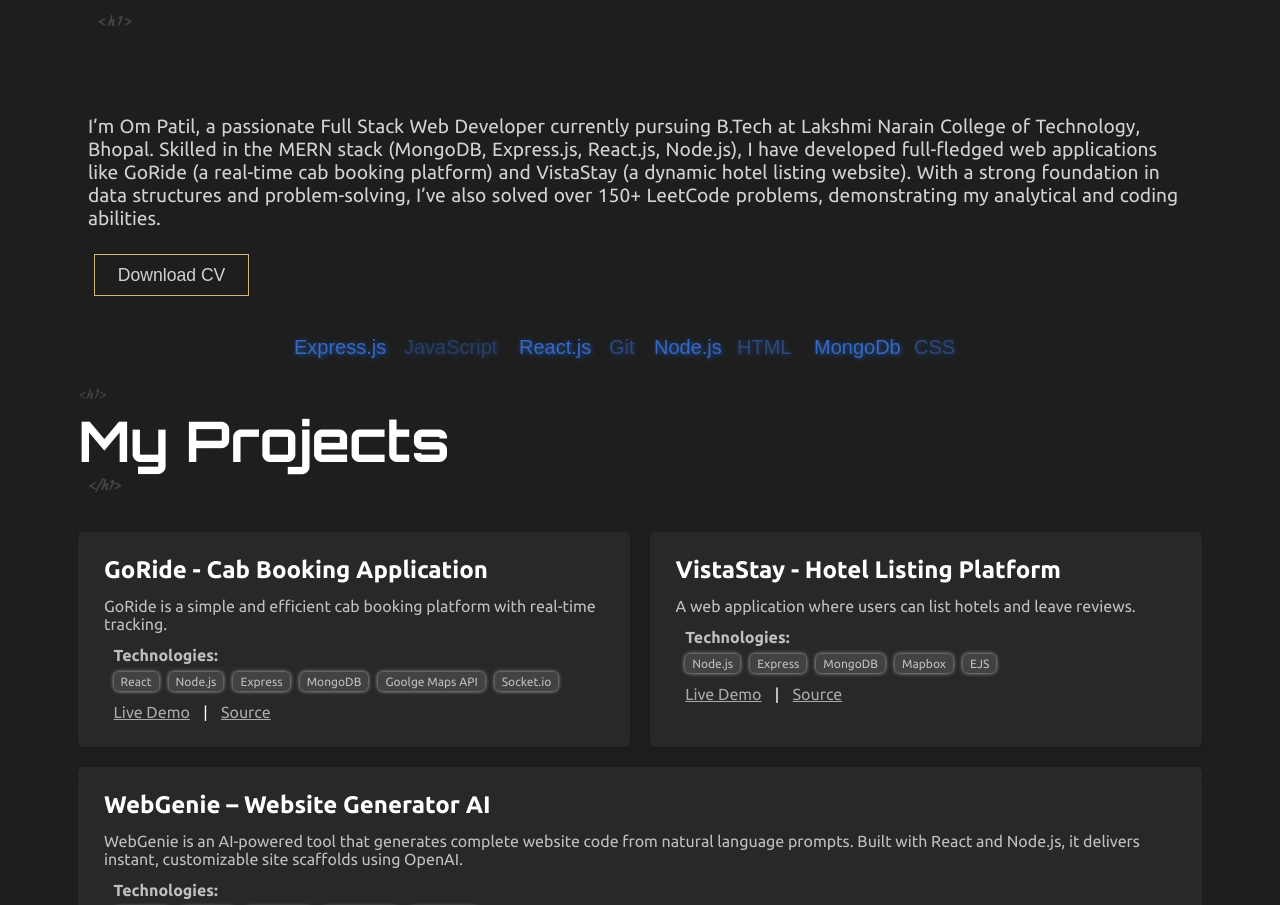
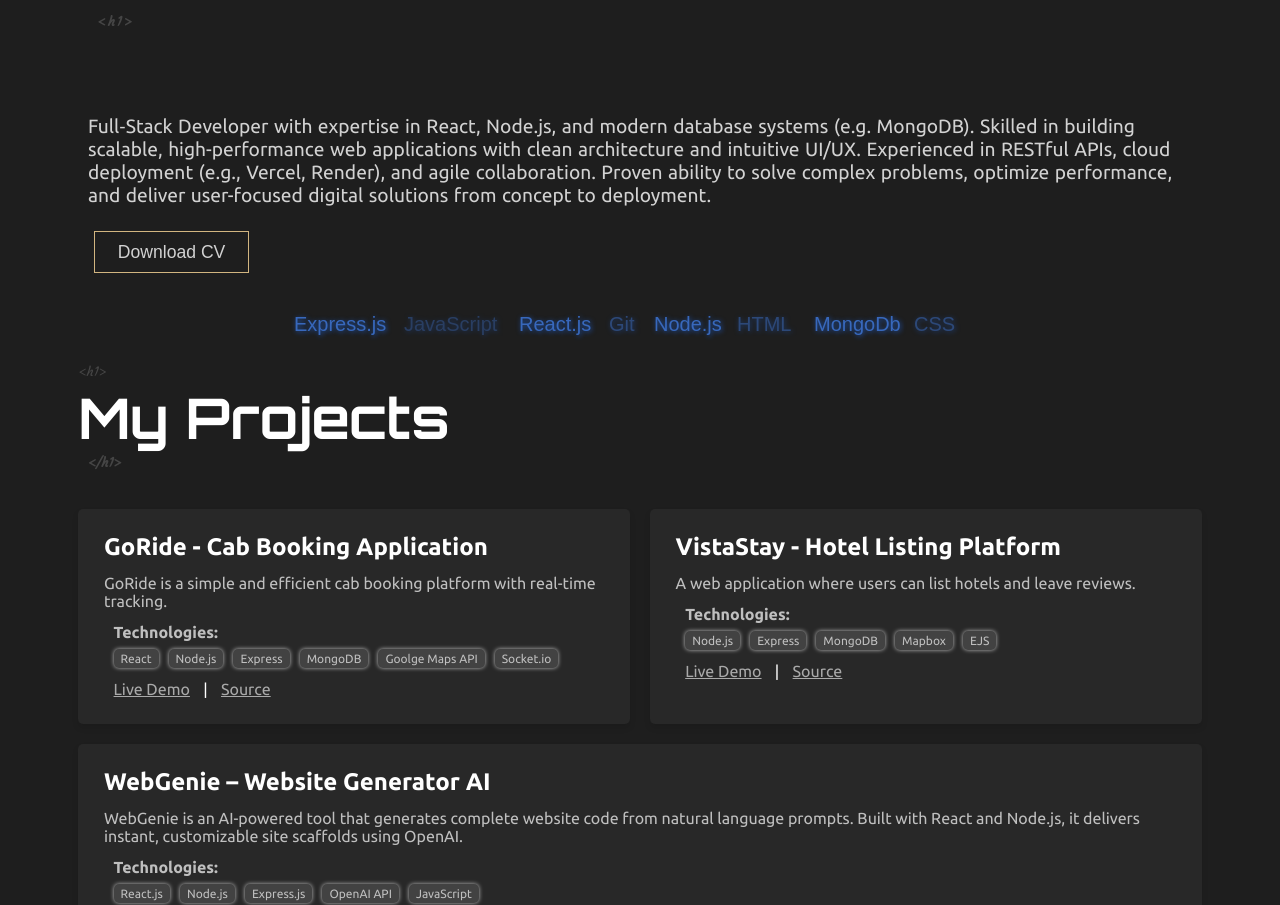
Before and after one commit to om151/Ompatil.dev, a React (Vite) app: page / in a window 1280 px wide. Shown: the part 839-1744 px from the top of the page. Built offline with nearby package versions, Linux system fonts and the light colour scheme; a web font is replaced by a local one.

Commit message:
summary changed

```diff
--- a/src/components/about.jsx
+++ b/src/components/about.jsx
@@ -20,14 +20,7 @@ export default function About() {
       </div>
       <div className="about-r">
         <p>
-          I’m Om Patil, a passionate Full Stack Web Developer currently pursuing
-          B.Tech at Lakshmi Narain College of Technology, Bhopal. Skilled in the
-          MERN stack (MongoDB, Express.js, React.js, Node.js), I have developed
-          full-fledged web applications like GoRide (a real-time cab booking
-          platform) and VistaStay (a dynamic hotel listing website). With a
-          strong foundation in data structures and problem-solving, I’ve also
-          solved over 150+ LeetCode problems, demonstrating my analytical and
-          coding abilities.
+         Full‑Stack Developer with expertise in React, Node.js, and modern database systems (e.g. MongoDB). Skilled in building scalable, high-performance web applications with clean architecture and intuitive UI/UX. Experienced in RESTful APIs, cloud deployment (e.g., Vercel, Render), and agile collaboration. Proven ability to solve complex problems, optimize performance, and deliver user-focused digital solutions from concept to deployment.
         </p>
         <button onClick={handleDownload}>Download CV</button>
       </div>
```
